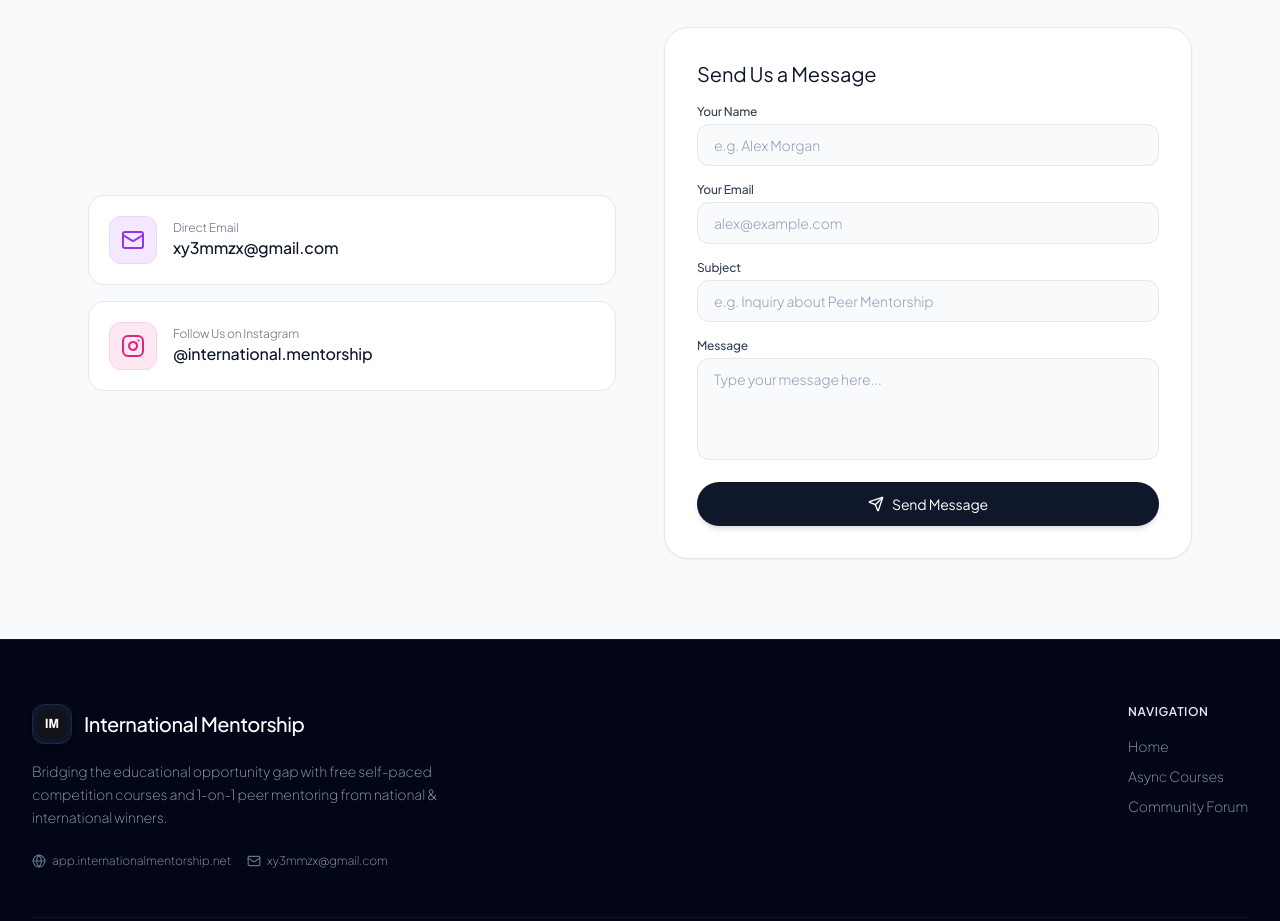
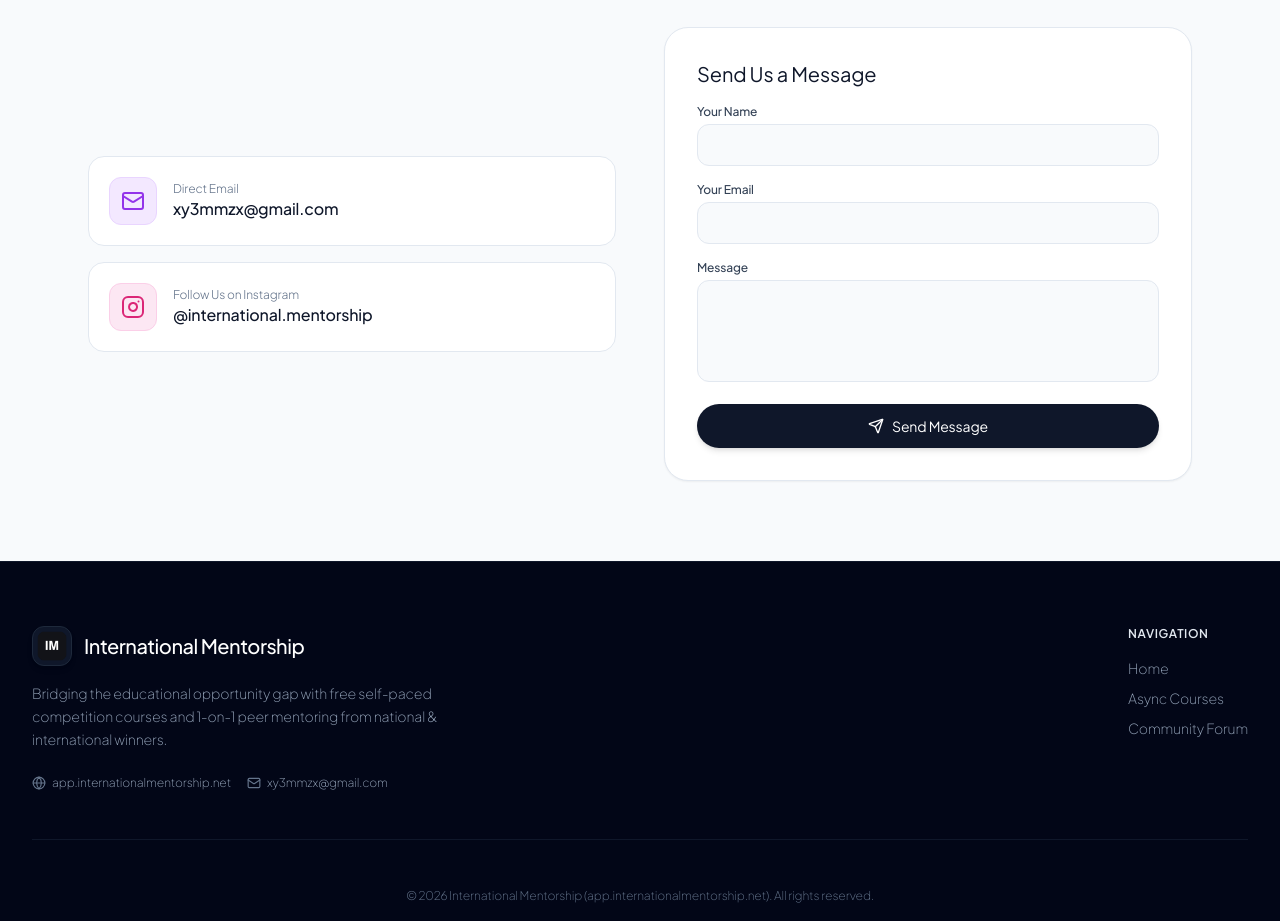
Before and after one commit to leydirh/InternationalMentorship, a Next.js app: page / in a window 1280 px wide. Shown: the part 3600-4521 px from the top of the page. Built offline with nearby package versions, Linux system fonts and the light colour scheme; no server answers.

Commit message:
Remove subject input box and placeholder overlay text from contact form

```diff
--- a/src/app/page.tsx
+++ b/src/app/page.tsx
@@ -17,7 +17,6 @@ export default function HomePage() {
   // Contact Form State
   const [contactName, setContactName] = useState("");
   const [contactEmail, setContactEmail] = useState("");
-  const [contactSubject, setContactSubject] = useState("");
   const [contactMessage, setContactMessage] = useState("");
   const [contactSubmitting, setContactSubmitting] = useState(false);
   const [contactSubmitted, setContactSubmitted] = useState(false);
@@ -33,7 +32,7 @@ export default function HomePage() {
         body: JSON.stringify({
           name: contactName,
           email: contactEmail,
-          subject: contactSubject || "General Inquiry",
+          subject: "General Inquiry",
           message: contactMessage,
         }),
       });
@@ -41,7 +40,6 @@ export default function HomePage() {
         setContactSubmitted(true);
         setContactName("");
         setContactEmail("");
-        setContactSubject("");
         setContactMessage("");
       }
     } catch (err) {
@@ -372,8 +370,7 @@ export default function HomePage() {
                       required
                       value={contactName}
                       onChange={(e) => setContactName(e.target.value)}
-                      placeholder="e.g. Alex Morgan"
-                      className="w-full px-4 py-2.5 rounded-xl bg-slate-50 border border-slate-200 text-slate-900 placeholder-slate-400 text-sm focus:outline-none focus:ring-2 focus:ring-slate-900"
+                      className="w-full px-4 py-2.5 rounded-xl bg-slate-50 border border-slate-200 text-slate-900 text-sm focus:outline-none focus:ring-2 focus:ring-slate-900"
                     />
                   </div>
 
@@ -384,19 +381,7 @@ export default function HomePage() {
                       required
                       value={contactEmail}
                       onChange={(e) => setContactEmail(e.target.value)}
-                      placeholder="alex@example.com"
-                      className="w-full px-4 py-2.5 rounded-xl bg-slate-50 border border-slate-200 text-slate-900 placeholder-slate-400 text-sm focus:outline-none focus:ring-2 focus:ring-slate-900"
-                    />
-                  </div>
-
-                  <div>
-                    <label className="block text-xs font-medium text-slate-700 mb-1">Subject</label>
-                    <input
-                      type="text"
-                      value={contactSubject}
-                      onChange={(e) => setContactSubject(e.target.value)}
-                      placeholder="e.g. Inquiry about Peer Mentorship"
-                      className="w-full px-4 py-2.5 rounded-xl bg-slate-50 border border-slate-200 text-slate-900 placeholder-slate-400 text-sm focus:outline-none focus:ring-2 focus:ring-slate-900"
+                      className="w-full px-4 py-2.5 rounded-xl bg-slate-50 border border-slate-200 text-slate-900 text-sm focus:outline-none focus:ring-2 focus:ring-slate-900"
                     />
                   </div>
 
@@ -407,8 +392,7 @@ export default function HomePage() {
                       rows={4}
                       value={contactMessage}
                       onChange={(e) => setContactMessage(e.target.value)}
-                      placeholder="Type your message here..."
-                      className="w-full px-4 py-2.5 rounded-xl bg-slate-50 border border-slate-200 text-slate-900 placeholder-slate-400 text-sm focus:outline-none focus:ring-2 focus:ring-slate-900 resize-none"
+                      className="w-full px-4 py-2.5 rounded-xl bg-slate-50 border border-slate-200 text-slate-900 text-sm focus:outline-none focus:ring-2 focus:ring-slate-900 resize-none"
                     />
                   </div>
 
```
